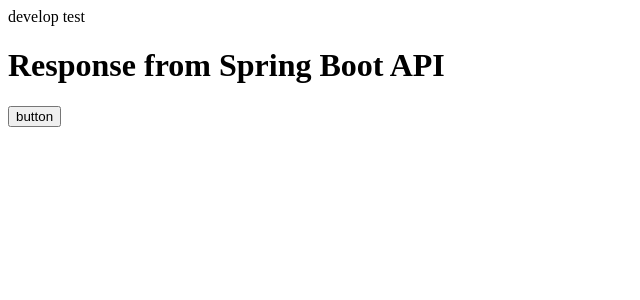
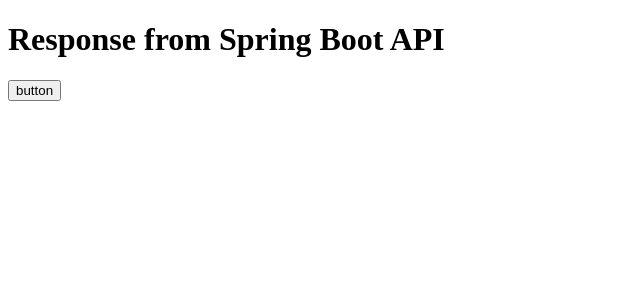
Before and after one commit to Hanu5945/react-code, a React (Create React App) app: page / in a window 1280 px wide. Shown: the top 300 px of the page, without its empty margins (0-640 px from the left). Built offline with nearby package versions, Linux system fonts and the light colour scheme; no server answers.

Commit message:
test 메세지 삭제

```diff
--- a/src/App.js
+++ b/src/App.js
@@ -18,7 +18,6 @@
 
   return (
     <div>
-      develop test
       <h1>Response from Spring Boot API</h1>
       <button onClick={() => { setClick(!click) }}>button</button>
       <p>{message}</p> {/* API에서 받은 메시지를 출력 */}
```
